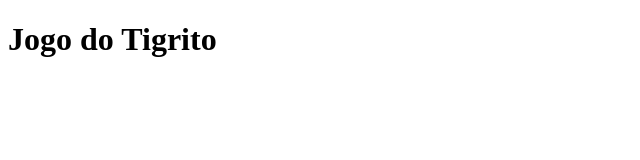
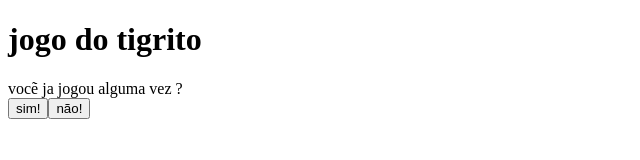
Before and after one commit to pezzedelaa/xuxu-bolado-1906, a plain HTML site: page xuxu bolado/index.html in a window 1280 px wide. Shown: the whole page, without its empty margins (0-640 px from the left). Drawn offline with Linux system fonts and the light colour scheme.

Commit message:
Add files via upload

```diff
--- a/xuxu bolado/index.html
+++ b/xuxu bolado/index.html
@@ -3,17 +3,18 @@
 <head>
     <meta charset="UTF-8">
     <meta name="viewport" content="width=device-width, initial-scale=1.0">
- <link rel="stylesheet" href="style.css">
-    <title>Jogo do Tigrito</title>
+    <link rel="stylesheet" href="style.css">
+    <title>jogo do tigrito</title>
 </head>
 <body>
-    <div class="caixa-principal"></div>
-<h1>Jogo do Tigrito</h1>
-<div class="caixa-perguntas"></div>
-<div class="caixa-alternativa"></div>
-<div class="caixa-resultado"></div>
-<p class="texto-resultado"></p>
-</div>
-    <script scr="script.js"></script>
+    <div class="caixa-principal">
+        <h1>jogo do tigrito</h1>
+        <div class="caixa-perguntas"></div>
+        <div class="caixa-alternativas"></div>
+        <div class="caixa-resultado">
+            <p class="texto-resultado"></p>
+        </div>
+    </div>
+    <script src="script.js"></script>
 </body>
 </html>
--- /dev/null
+++ b/xuxu bolado/script.js
@@ -0,0 +1,56 @@
+const caixaPrincipal = document.querySelector(".caixa-principal");
+const caixaPerguntas = document.querySelector(".caixa-perguntas");
+const caixaAlternativas = document.querySelector(".caixa-alternativas");
+const caixaResultado = document.querySelector(".caixa-resultado");
+const textoResultado = document.querySelector(".texto-resultado");
+
+const perguntas = [
+    {
+        enunciado: "vocẽ ja jogou alguma vez ?",
+        alternativas: [
+            "sim!",
+            "não!",
+        ]
+    },
+    {
+        enunciado: "Já perdeu muito dinheiro com o tigrito ?",
+        alternativas: [
+            "sim.",
+            "não.",
+        ]
+    },
+    {
+        enunciado: "?",
+        alternativas: [
+            "Defende a ideia de que a IA pode criar novas oportunidades de emprego e melhorar habilidades humanas.",
+            "Me preocupo com as pessoas que perderão seus empregos para máquinas e defendem a importância de proteger os trabalhadores."
+        ]
+    },
+    {
+        enunciado: "Ao final da discussão, você precisou criar uma imagem no computador que representasse o que pensa sobre IA. E agora?",
+        alternativas: [
+            "Criar uma imagem utilizando uma plataforma de design como o Paint.",
+            "Criar uma imagem utilizando um gerador de imagem de IA."
+        ]
+    },
+
+];
+
+let atual = 0;
+let perguntaAtual;
+
+function mostraPergunta() {
+    perguntaAtual = perguntas[atual];
+    caixaPerguntas.textContent = perguntaAtual.enunciado;
+    mostraAlternativas();
+}
+
+function mostraAlternativas() {
+    for (const alternativa of perguntaAtual.alternativas) {
+        const botaoAlternativas = document.createElement("button");
+        botaoAlternativas.textContent = alternativa;
+        caixaAlternativas.appendChild(botaoAlternativas);
+    }
+}
+
+mostraPergunta();
```
